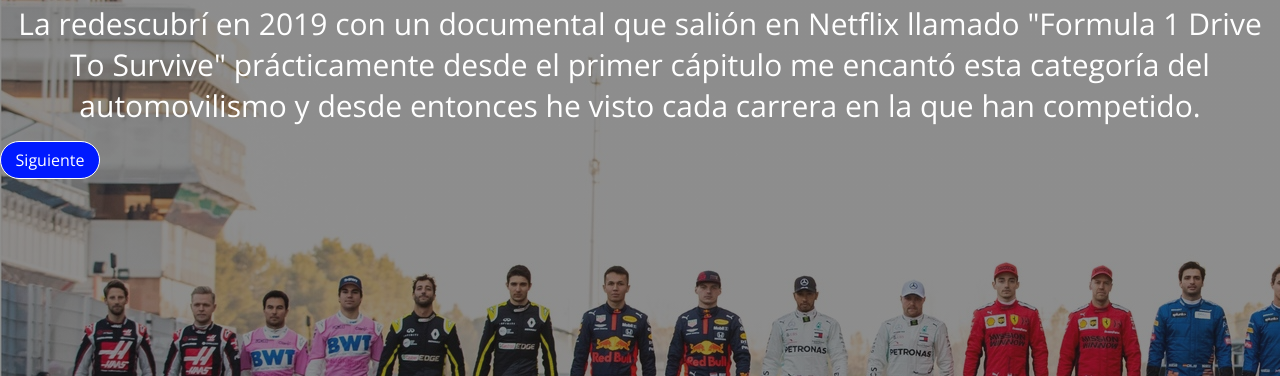
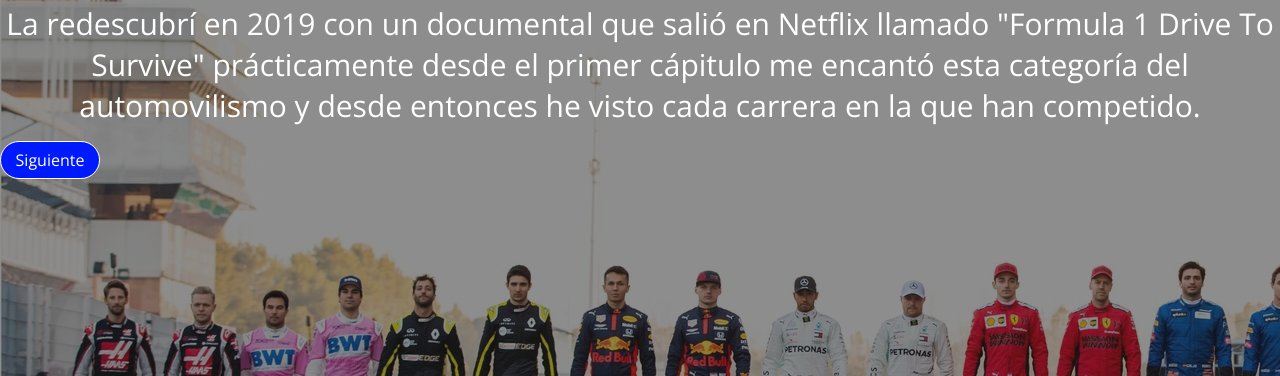
Before and after one commit to ArturoParra/4IV8-Hobbies-Parra, a plain HTML site: page Formula1.html in a window 1280 px wide. Shown: the part 424-800 px from the top of the page. Drawn offline with nearby package versions, Linux system fonts and the light colour scheme.

Commit message:
Update Formula1.html

```diff
--- a/Formula1.html
+++ b/Formula1.html
@@ -25,7 +25,7 @@
             <div class="contenedor-texto">
                 <h2>Formula 1</h2>
                 <p>
-                    La redescubrí en 2019 con un documental que salión en Netflix llamado "Formula 1 Drive To Survive" prácticamente desde el primer cápitulo me encantó esta categoría del automovilismo y desde entonces he visto cada carrera en la que han competido.
+                    La redescubrí en 2019 con un documental que salió en Netflix llamado "Formula 1 Drive To Survive" prácticamente desde el primer cápitulo me encantó esta categoría del automovilismo y desde entonces he visto cada carrera en la que han competido.
                 </p>
                 <a href="#Section22">Siguiente</a>
             </div>
```
